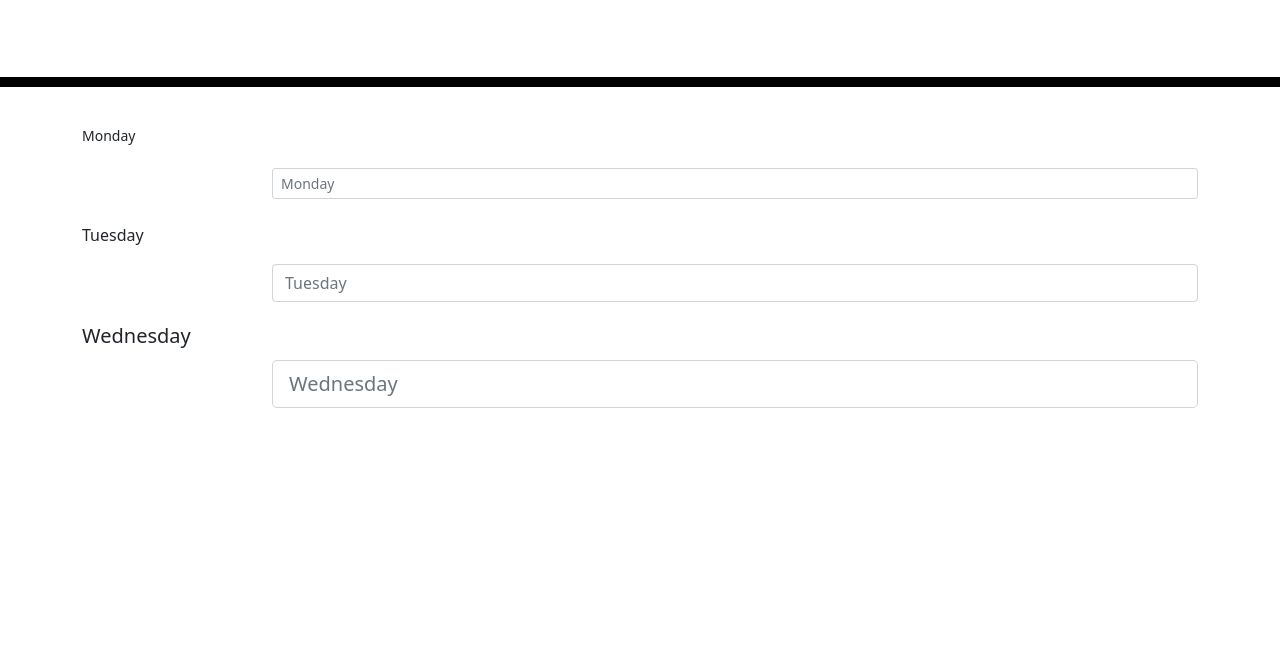
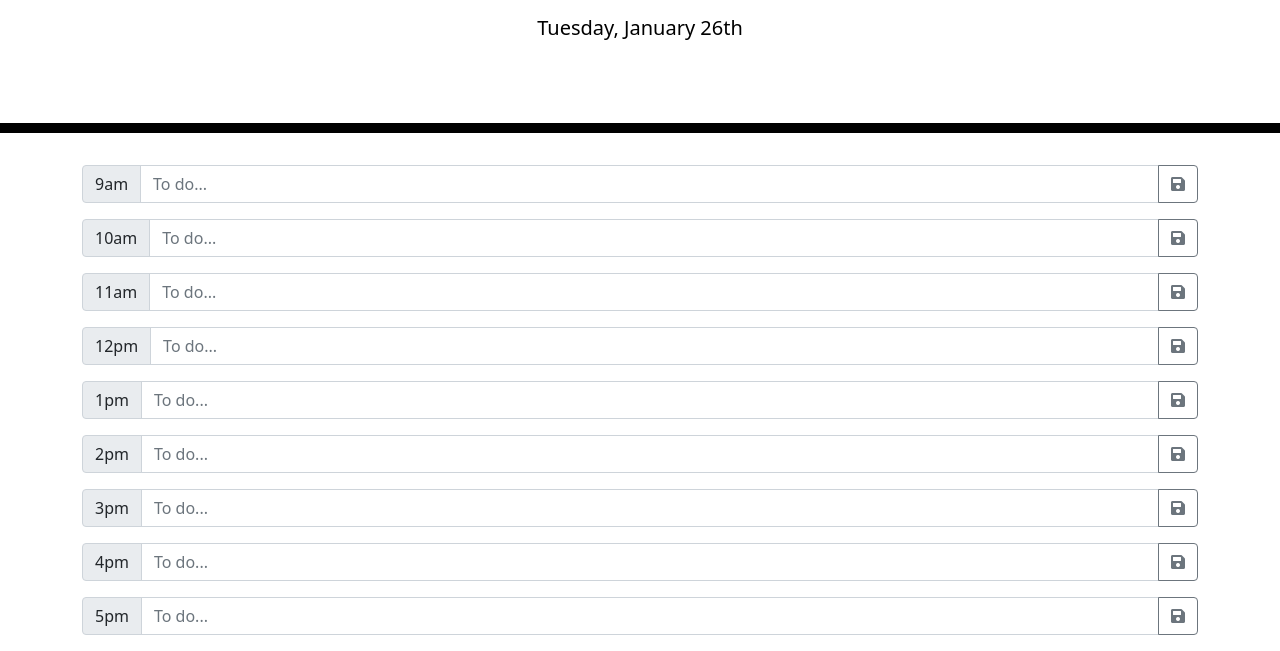
Before and after one commit to chrispicano/workDayScheduler, a plain HTML site: page Develop/index.html in a window 1280 px wide. Shown: the part 182-833 px from the top of the page. Before the commit the page ends 800 px from the top, so only its background shows below. Drawn offline with nearby package versions, Linux system fonts and the light colour scheme.

Commit message:
Added moment.js

```diff
--- a/Develop/index.html
+++ b/Develop/index.html
@@ -21,11 +21,12 @@
     <link rel="stylesheet" href="style.css" />
 
     <title>Work Day Scheduler</title>
-    <div id='time'></div>
+
     <!-- Bootstrap CSS -->
     <link href="https://cdn.jsdelivr.net/npm/bootstrap@5.0.0-beta1/dist/css/bootstrap.min.css" rel="stylesheet" integrity="sha384-giJF6kkoqNQ00vy+HMDP7azOuL0xtbfIcaT9wjKHr8RbDVddVHyTfAAsrekwKmP1" crossorigin="anonymous">
-<script src="https://cdn.jsdelivr.net/npm/bootstrap@5.0.0-beta1/dist/js/bootstrap.bundle.min.js" integrity="sha384-ygbV9kiqUc6oa4msXn9868pTtWMgiQaeYH7/t7LECLbyPA2x65Kgf80OJFdroafW" crossorigin="anonymous"></script>
+
   </head>
+
 
   <body>
     <header class="jumbotron">
@@ -35,27 +36,58 @@
     </header>
     <div class="container">
       <!-- Timeblocks go here -->
-      <div class="row mb-3">
-        <label for="colFormLabelSm" class="col-sm-2 col-form-label col-form-label-sm">Monday</label>
-        <div class="col-sm-10">
-          <input type="email" class="form-control form-control-sm" id="colFormLabelSm" placeholder="Monday">
-        </div>
+      <div class="input-group mb-3">
+        <span class="input-group-text">9am</span>
+        <input type="text" class="form-control" placeholder="To do..." aria-label="Recipient's username" aria-describedby="button-addon2">
+        <button class="btn btn-outline-secondary" type="button" id="button-addon2"><i class="fas fa-save"></i></button>
       </div>
-      <div class="row mb-3">
-        <label for="colFormLabel" class="col-sm-2 col-form-label">Tuesday</label>
-        <div class="col-sm-10">
-          <input type="email" class="form-control" id="colFormLabel" placeholder="Tuesday">
-        </div>
+      <div class="input-group mb-3">
+        <span class="input-group-text">10am</span>
+        <input type="text" class="form-control" placeholder="To do..." aria-label="Recipient's username" aria-describedby="button-addon2">
+        <button class="btn btn-outline-secondary" type="button" id="button-addon2"><i class="fas fa-save"></i></button>
       </div>
-      <div class="row">
-        <label for="colFormLabelLg" class="col-sm-2 col-form-label col-form-label-lg">Wednesday</label>
-        <div class="col-sm-10">
-          <input type="email" class="form-control form-control-lg" id="colFormLabelLg" placeholder="Wednesday">
-        </div>
+      <div class="input-group mb-3">
+        <span class="input-group-text">11am</span>
+        <input type="text" class="form-control" placeholder="To do..." aria-label="Recipient's username" aria-describedby="button-addon2">
+        <button class="btn btn-outline-secondary" type="button" id="button-addon2"><i class="fas fa-save"></i></button>
+      </div>
+      <div class="input-group mb-3">
+        <span class="input-group-text">12pm</span>
+        <input type="text" class="form-control" placeholder="To do..." aria-label="Recipient's username" aria-describedby="button-addon2">
+        <button class="btn btn-outline-secondary" type="button" id="button-addon2"><i class="fas fa-save"></i></button>
+      </div>
+      <div class="input-group mb-3">
+        <span class="input-group-text">1pm</span>
+        <input type="text" class="form-control" placeholder="To do..." aria-label="Recipient's username" aria-describedby="button-addon2">
+        <button class="btn btn-outline-secondary" type="button" id="button-addon2"><i class="fas fa-save"></i></button>
+      </div>
+      <div class="input-group mb-3">
+        <span class="input-group-text">2pm</span>
+        <input type="text" class="form-control" placeholder="To do..." aria-label="Recipient's username" aria-describedby="button-addon2">
+        <button class="btn btn-outline-secondary" type="button" id="button-addon2"><i class="fas fa-save"></i></button>
+      </div>
+      <div class="input-group mb-3">
+        <span class="input-group-text">3pm</span>
+        <input type="text" class="form-control" placeholder="To do..." aria-label="Recipient's username" aria-describedby="button-addon2">
+        <button class="btn btn-outline-secondary" type="button" id="button-addon2"><i class="fas fa-save"></i></button>
+      </div>
+      <div class="input-group mb-3">
+        <span class="input-group-text">4pm</span>
+        <input type="text" class="form-control" placeholder="To do..." aria-label="Recipient's username" aria-describedby="button-addon2">
+        <button class="btn btn-outline-secondary" type="button" id="button-addon2"><i class="fas fa-save"></i></button>
+      </div>
+      <div class="input-group mb-3">
+        <span class="input-group-text">5pm</span>
+        <input type="text" class="form-control" placeholder="To do..." aria-label="Recipient's username" aria-describedby="button-addon2">
+        <button class="btn btn-outline-secondary" type="button" id="button-addon2"><i class="fas fa-save"></i></button>
+      </div>
+
       </div> <!--End of BS paste-->
     </div>
 
     <script src="https://cdnjs.cloudflare.com/ajax/libs/jquery/3.2.1/jquery.min.js"></script>
     <script src="https://cdnjs.cloudflare.com/ajax/libs/moment.js/2.24.0/moment.min.js"></script>
+    <script src="https://cdn.jsdelivr.net/npm/bootstrap@5.0.0-beta1/dist/js/bootstrap.bundle.min.js" integrity="sha384-ygbV9kiqUc6oa4msXn9868pTtWMgiQaeYH7/t7LECLbyPA2x65Kgf80OJFdroafW" crossorigin="anonymous"></script>
+    <script src="script.js"></script>
   </body>
 </html>
--- a/Develop/script.js
+++ b/Develop/script.js
@@ -1 +1,4 @@
-var date
+var currentDay = document.getElementById("currentDay");
+console.log(currentDay);
+currentDay.textContent=moment().format('dddd, MMMM Do');
+//Manipulating DOM
```
